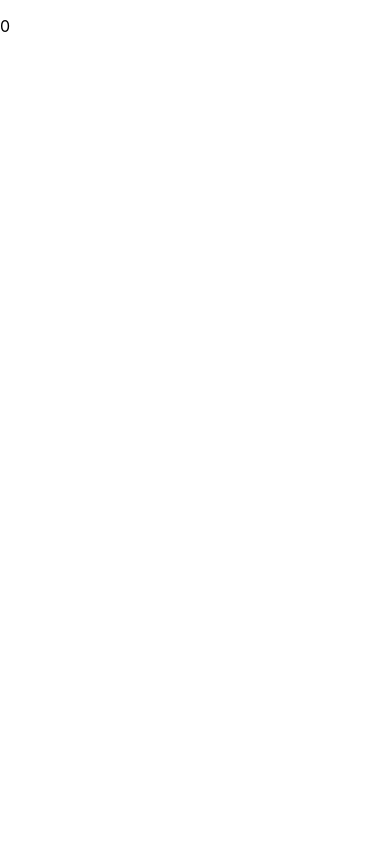
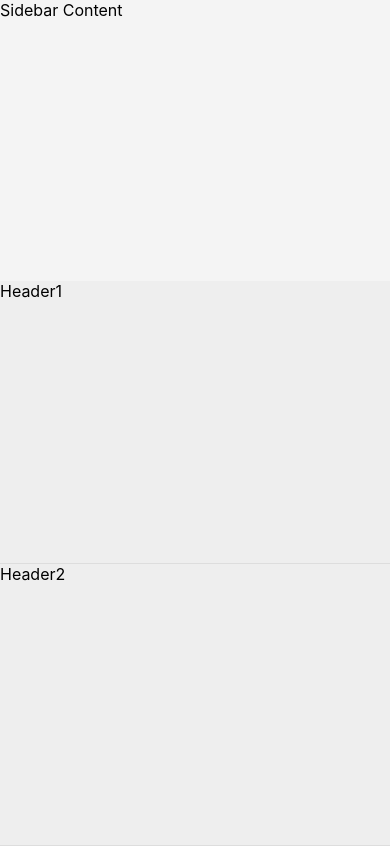
Before and after one commit to kjindal0802/react-lld-hld, a React (Create React App) app: page / in a window 390 px wide. Built offline with nearby package versions, Linux system fonts and the light colour scheme.

Commit message:
15052024-0955

```diff
--- a/src/Carousel.js
+++ b/src/Carousel.js
@@ -27,7 +27,11 @@ export default function App() {
             src={src}
             alt={`Slide ${index}`}
             className="image-carousel"
-            style={{ transform: `translateX(${-100 * index}%)` }}
+            style={
+              index === counter
+                ? { transform: `translateX(${0}%)` }
+                : { transform: `translateX(${-100}%)` }
+            }
           />
         ))}
         <button onClick={() => handleClick("right")}>Right</button>
--- /dev/null
+++ b/src/Task.js
@@ -0,0 +1,16 @@
+import React from "react";
+import "./task.css";
+
+function App() {
+  return (
+    <div className="container">
+      <div className="sidebar">Sidebar Content</div>
+      <div className="main-content">
+        <div className="header1">Header1</div>
+        <div className="header2">Header2</div>
+      </div>
+    </div>
+  );
+}
+
+export default App;
--- /dev/null
+++ b/src/WhiteboardNew.js
@@ -0,0 +1,5 @@
+import React, { useState, useEffect } from "react";
+
+export default function App() {
+
+}
--- a/src/index.js
+++ b/src/index.js
@@ -53,7 +53,9 @@ import store from "./AGGrid/store";
 // import App from "./withDataHook";
 // import App from "./MouseTrackerRenderProps";
 // import App from "./BookMyShow";
-import App from "./FunctionalErrorBoundary";
+// import App from "./FunctionalErrorBoundary";
+// import App from "./Carousel";
+import App from "./Task";
 
 // const store = createStore(
 //   rootReducer,
--- /dev/null
+++ b/src/task.css
@@ -0,0 +1,42 @@
+/* App.css */
+.container {
+  box-sizing: border-box;
+  display: flex;
+  height: 100vh;
+}
+
+.sidebar {
+  height: 100%;
+  flex-basis: 50%;
+  background-color: #f4f4f4; /* Light grey */
+  border-right: 2px solid #ddd; /* Light divider */
+}
+
+.main-content {
+  flex-grow: 1;
+}
+
+.header1 {
+  background-color: #eee; /* Slightly darker grey */
+  border-bottom: 1px solid #ddd; /* Light divider */
+  height: 50%;
+}
+.header2 {
+  background-color: #eee; /* Slightly darker grey */
+  border-bottom: 1px solid #ddd; /* Light divider */
+  height: 50%;
+}
+
+@media (max-width: 600px) {
+  .container {
+    flex-direction: column;
+  }
+
+  .sidebar,
+  .main-content {
+    flex-basis: auto;
+    width: 100%;
+    height: 33.3%;
+  }
+
+}
```
Also changed, not shown: src/Card.js (added, +13 -0 lines), src/Debounce2.js (added, +44 -0 lines).
